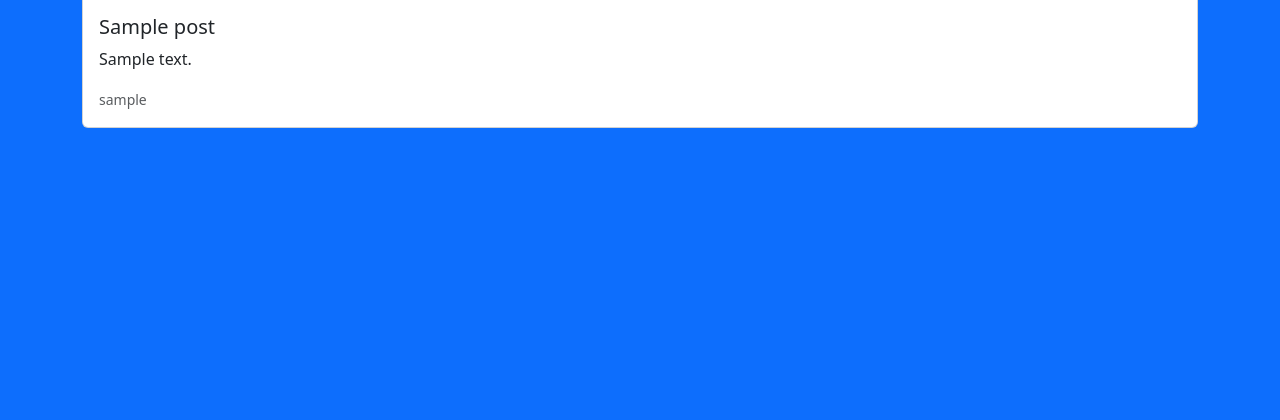
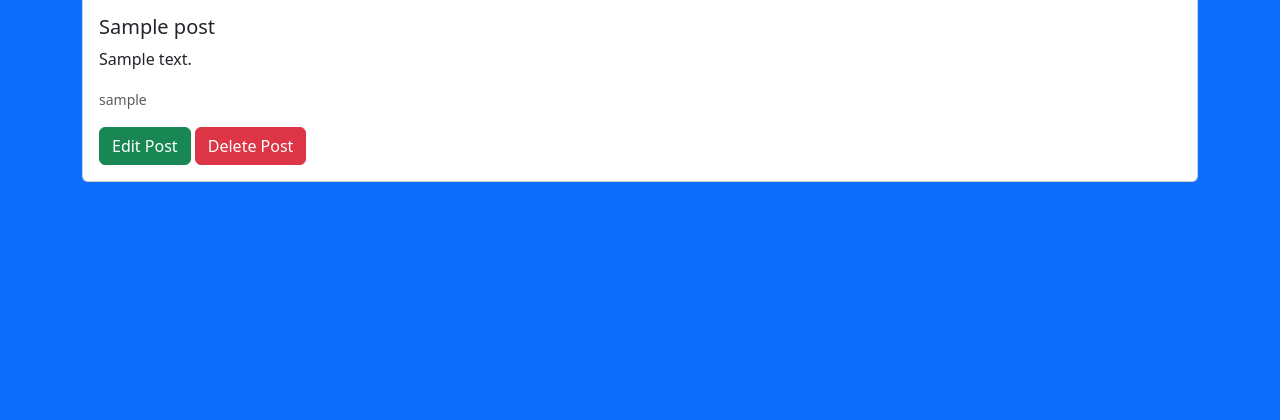
Before and after one commit to eitanreiffman/coding-temple_first-flask-blog, a Flask app: page /posts/1 in a window 1280 px wide. Shown: the part 281-701 px from the top of the page. Run offline with Flask 3, Linux system fonts and the light colour scheme; a user stored in the database is signed in; tables that the repository leaves empty hold one stand-in row (values such as "Sample post").

Commit message:
Added Delete Function

```diff
--- a/app/models.py
+++ b/app/models.py
@@ -48,3 +48,7 @@ class Post(db.Model):
             if key in {'title', 'body'}:
                 setattr(self, key, value)
         db.session.commit()
+
+    def delete(self):
+        db.session.delete(self)
+        db.session.commit()
--- a/app/routes.py
+++ b/app/routes.py
@@ -110,3 +110,17 @@ def edit_post(post_id):
         flash(f"Your post has been updated!", "success")
         return redirect(url_for('get_post', post_id=post.id))
     return render_template('edit_post.html', post=post, form=form)
+
+@app.route('/posts/<post_id>/delete')
+@login_required
+def delete_post(post_id):
+    post = Post.query.get(post_id)
+    if not post:
+        flash(f"A post with id {post_id} does not exist", "danger")
+        return redirect(url_for('index'))
+    if post.author != current_user:
+        flash("You do not have permission to delete this post", "danger")
+        return redirect(url_for('index'))
+    post.delete()
+    flash(f"{post.title} has been deleted", "info")
+    return redirect(url_for('index'))
--- a/app/templates/post.html
+++ b/app/templates/post.html
@@ -13,6 +13,32 @@
                 <h5 class="card-title">{{ post.title }}</h5>
                 <p class="card-text">{{ post.body }}</p>
                 <p class="card-text"><small class="text-muted">{{ post.author.username }}</small></p>
+                {% if current_user == post.author %}
+                <a href="{{ url_for('edit_post', post_id=post.id) }}" class="btn btn-success">Edit Post</a>
+                <!-- Button trigger modal -->
+                <button type="button" class="btn btn-danger" data-bs-toggle="modal" data-bs-target="#deleteModal">
+                    Delete Post
+                </button>
+
+                <!-- Modal -->
+                <div class="modal fade" id="deleteModal" tabindex="-1" aria-labelledby="deleteModalLabel" aria-hidden="true">
+                    <div class="modal-dialog">
+                    <div class="modal-content">
+                            <div class="modal-header">
+                                <h1 class="modal-title fs-5" id="deleteModalLabel">Delete {{ post.title }}?</h1>
+                                <button type="button" class="btn-close" data-bs-dismiss="modal" aria-label="Close"></button>
+                            </div>
+                        <div class="modal-body">
+                        Are you sure you want to delete {{ post.title }}?
+                        </div>
+                        <div class="modal-footer">
+                        <button type="button" class="btn btn-secondary" data-bs-dismiss="modal">Close</button>
+                        <a href="{{ url_for('delete_post', post_id=post.id) }}" class="btn btn-danger">Delete</a>
+                        </div>
+                    </div>
+                    </div>
+                </div>
+                {% endif %}
             </div>
         </div>
     </div>
```
